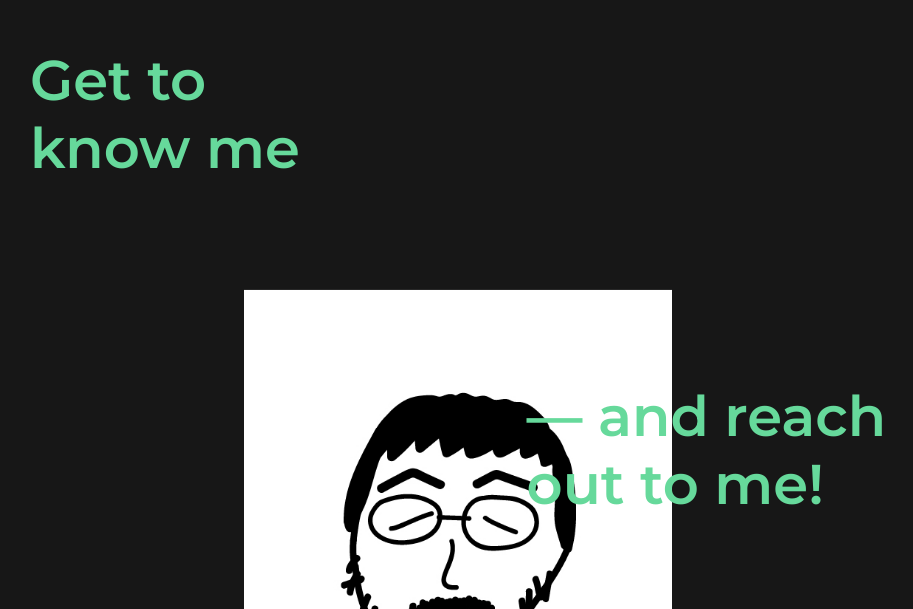
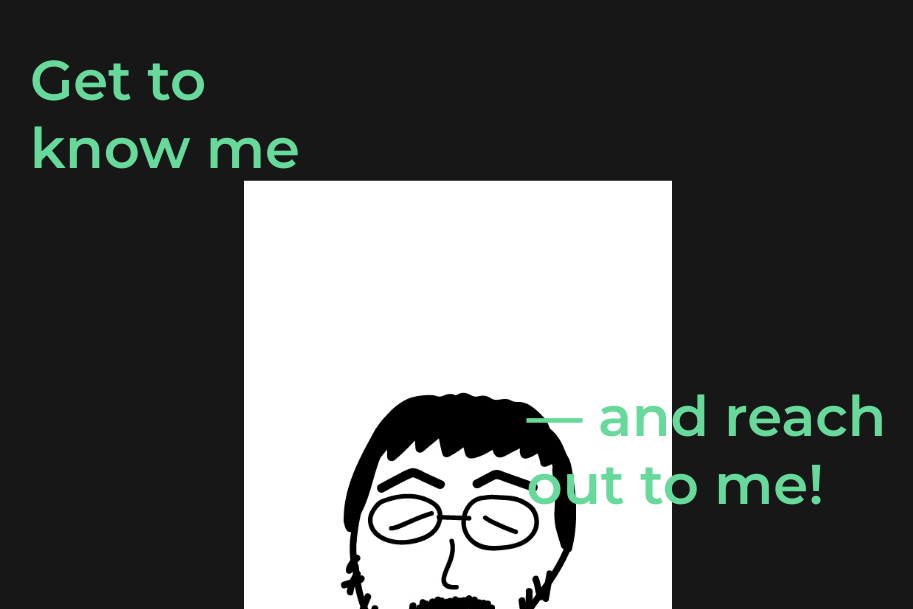
Before and after one commit to luiscouto99/portfolio-nextjs, a Next.js app: page / in a window 1280 px wide. Shown: the part 3791-4400 px from the top of the page, without its empty margins (182-1095 px from the left). Built offline with nearby package versions, Linux system fonts and the light colour scheme.

Commit message:
fixing responsiveness features

```diff
--- a/components/CustomCursor.tsx
+++ b/components/CustomCursor.tsx
@@ -35,7 +35,7 @@ const SVGText = styled.text`
 `;
 
 const CustomCursor = ({ isVisible }: { isVisible: boolean }) => {
-  const cursor = useRef(null as any);
+  const cursor = useRef<HTMLElement>();
 
   useEffect(() => {
     const trackCursor = (event: any) => {
@@ -49,8 +49,10 @@ const CustomCursor = ({ isVisible }: { isVisible: boolean }) => {
         window.pageXOffset !== undefined
           ? window.pageXOffset
           : document.body.scrollLeft;
-      cursor.current.style.left = x - scrollLeft + "px";
-      cursor.current.style.top = y - scrollTop + "px";
+      if (cursor !== undefined) {
+        cursor.current.style.left = x - scrollLeft + "px";
+        cursor.current.style.top = y - scrollTop + "px";
+      }
     };
 
     document.addEventListener("mousemove", trackCursor);
--- a/components/ProjectCard.tsx
+++ b/components/ProjectCard.tsx
@@ -172,7 +172,6 @@ const ProjectCard = ({
   handleMouseLeave: () => void;
 }) => {
   const screenWidth = useWindowWidth();
-  console.log("screenWidth", screenWidth);
 
   const handleScroll = (minY: number, maxY: number, id: number) =>
     pageYOffset >= minY && pageYOffset < maxY && project.id === id
--- a/pages/Home/components/AboutSection.tsx
+++ b/pages/Home/components/AboutSection.tsx
@@ -128,7 +128,8 @@ const Title = styled.h2`
   display: inline-flex;
   font-size: 80px;
   font-weight: 600;
-  margin: 100px 0;
+  margin: 0;
+  padding: 100px 0;
   transition: 1s ease-in-out;
 
   @media (max-width: 1580px) {
@@ -143,8 +144,13 @@ const Title = styled.h2`
     font-size: 56px;
   }
 
+  @media (max-width: 800px) {
+    padding: 120px 0;
+  }
+
   @media (max-width: 768px) {
     font-size: 32px;
+    padding: 150px 0;
   }
 `;
 
@@ -156,16 +162,9 @@ const ImageWrapper = styled.div<ImageWrapperProps>`
   position: absolute;
   top: ${[
     (props) =>
-      props.pageYOffset > 3000
-        ? `calc(100% - (${pageYOffset + "px"}*0.1))`
-        : "90%",
+      props.pageYOffset >= 2730 ? '375px' : "90%",
   ]};
-  transition: ${[
-    (props) =>
-      props.pageYOffset >= 3000 && props.pageYOffset <= 3500
-        ? "1s ease-in-out"
-        : "0.3s ease-in-out",
-  ]};
+  transition: 1s ease-in-out;
   left: 50%;
   transform: translate(-50%, -50%);
   z-index: 2;
@@ -235,13 +234,15 @@ const AboutSection = ({ pageYOffset }: { pageYOffset: number }) => {
         </Title>
         <ImageWrapper
           pageYOffset={pageYOffset}
-          handleScroll={handleScroll(3000)}
+          handleScroll={handleScroll(screenWidth > 768 ? 3000 : 2600)}
         >
-          {screenWidth > 920 ? (
+          {/* {screenWidth > 920 ? (
             <Image src={illustration} alt="illustration of myself" />
           ) : (
             <Image src={illustrationM} alt="illustration of myself" />
-          )}
+          )} */}
+            <Image src={illustrationM} alt="illustration of myself" />
+
         </ImageWrapper>
         <Title>
           — and reach <br /> out to me!
--- a/pages/index.tsx
+++ b/pages/index.tsx
@@ -20,8 +20,6 @@ const Home: NextPage = () => {
     };
   }, [pageYOffset]);
 
-  console.log("pageYOffset", pageYOffset)
-
   return (
     <>
       <Head>
```
Also changed, not shown: components/someth8ing.tsx (added, +32 -0 lines).
